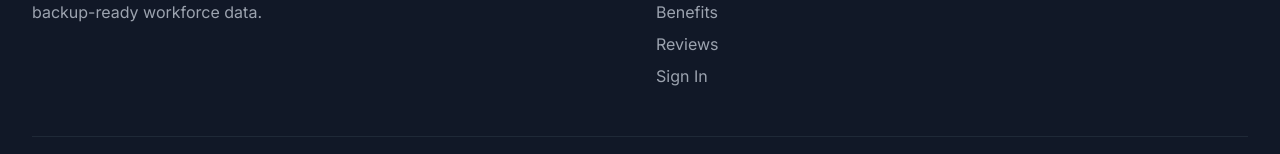
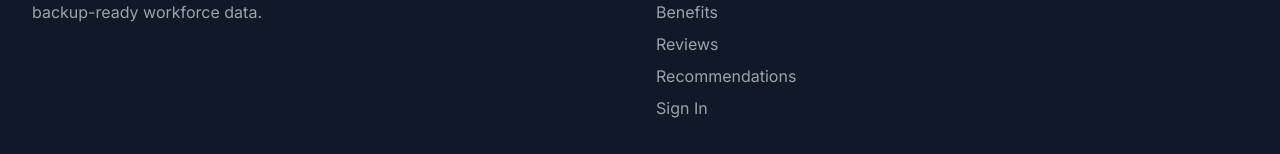
Before and after one commit to Bennyv1211/workpulse-hr, a React (Vite) app in the folder web-dashboard/: page /#/ in a window 1280 px wide. Shown: the part 5405-5559 px from the top of the page. Built offline with nearby package versions, Linux system fonts and the light colour scheme; no server answers.

Commit message:
Add recommendations link to public footer

```diff
--- a/web-dashboard/src/pages/Home.jsx
+++ b/web-dashboard/src/pages/Home.jsx
@@ -665,6 +665,7 @@ export default function Home() {
                 <li><button onClick={() => scrollToSection('pricing')} className="text-gray-400 hover:text-white transition-colors">Pricing</button></li>
                 <li><button onClick={() => scrollToSection('benefits')} className="text-gray-400 hover:text-white transition-colors">Benefits</button></li>
                 <li><button onClick={() => scrollToSection('testimonials')} className="text-gray-400 hover:text-white transition-colors">Reviews</button></li>
+                <li><button onClick={() => navigate('/recommendations')} className="text-gray-400 hover:text-white transition-colors">Recommendations</button></li>
                 <li><button onClick={() => navigate('/login')} className="text-gray-400 hover:text-white transition-colors">Sign In</button></li>
               </ul>
             </div>
```
